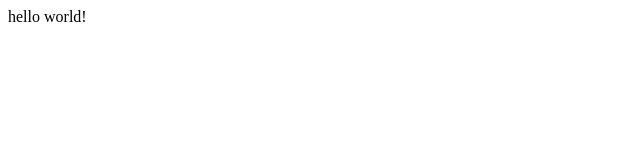
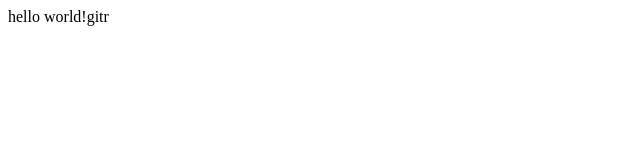
Before and after one commit to kanjiurooj/myfirstproject, a plain HTML site: page index.html in a window 1280 px wide. Shown: the full height of the page, 0-640 px from the left. Drawn offline with Linux system fonts and the light colour scheme.

Commit message:
Describe your changes

```diff
--- a/index.html
+++ b/index.html
@@ -1 +1 @@
-<p> hello world!</p>
+<p> hello world!gitr</p>
```
